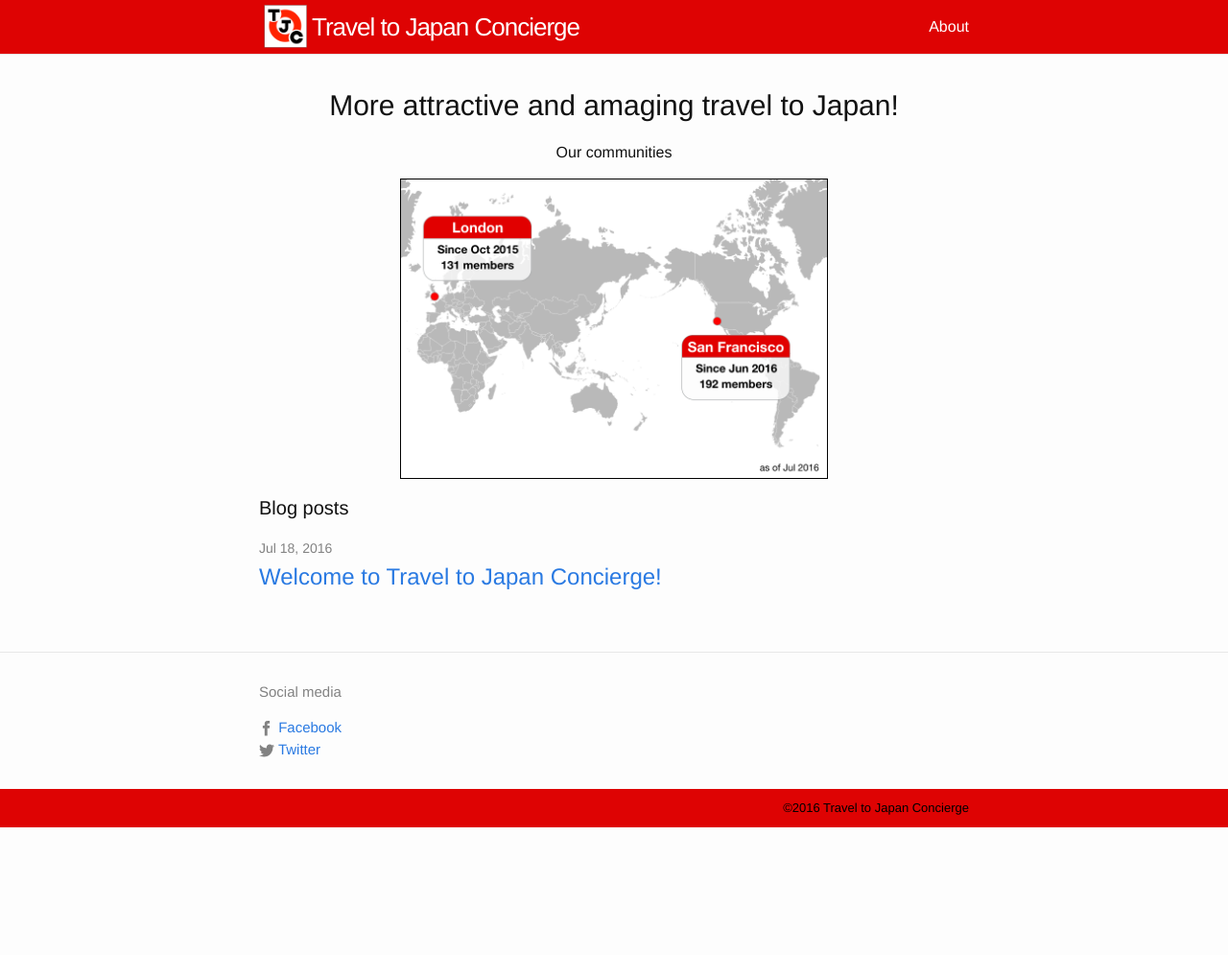
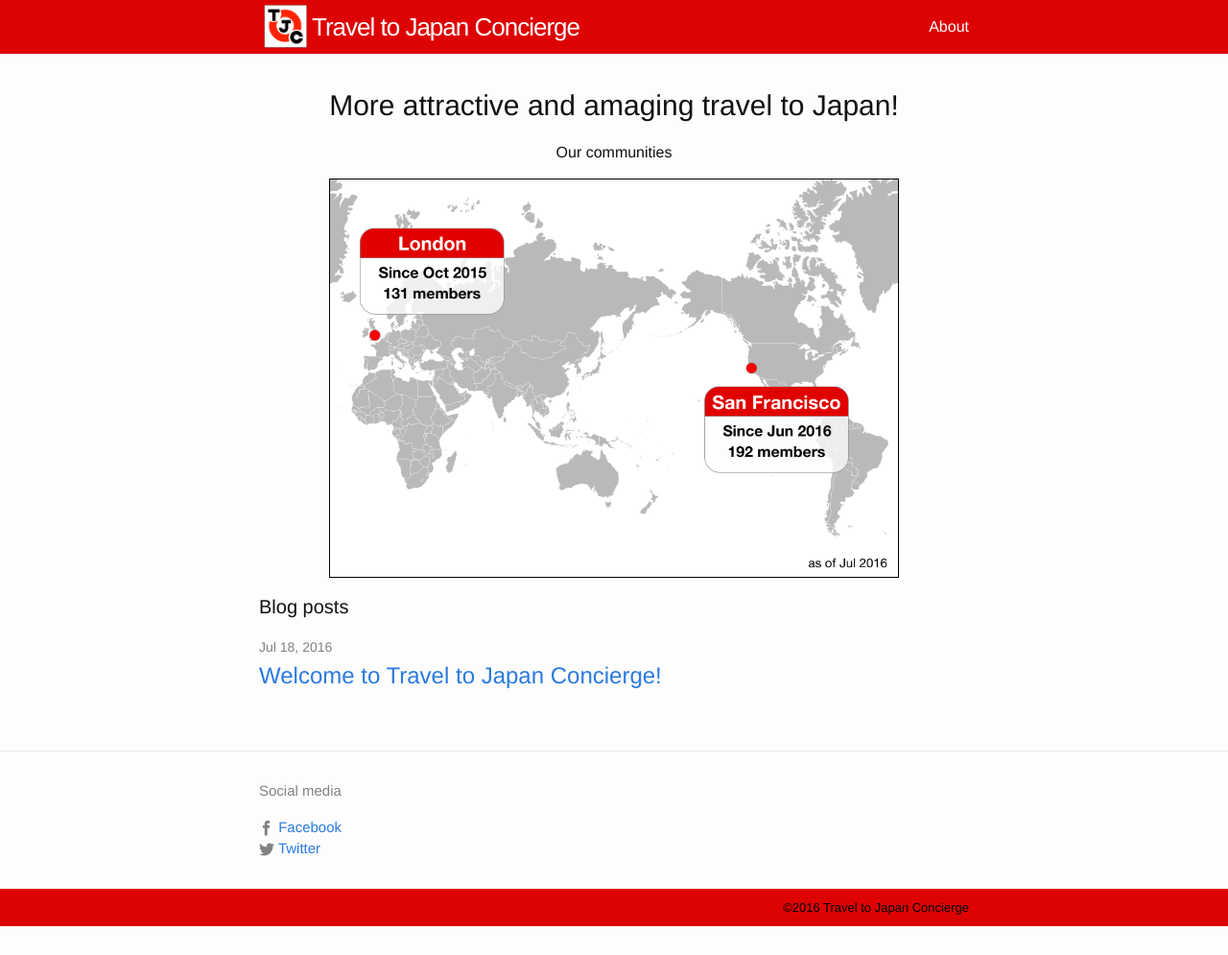
Before and after one commit to tjconcierge/tjconcierge.github.io, a Jekyll site: the page built from index.html, in a window 1280 px wide. Shown: the whole page at 96% size. Built offline with Jekyll 4.4.1, drawn with Linux system fonts in a browser that asks for light colours; before the commit the page ends 900 px from its top, so only the background shows below that.

Commit message:
Chage image size

```diff
--- a/_sass/_layout.scss
+++ b/_sass/_layout.scss
@@ -202,7 +202,7 @@
 
 .community-map {
   border: 1px black solid;
-  max-width:60%;
+  max-width:80%;
   display: block;
   margin-left: auto;
   margin-right: auto;
```
